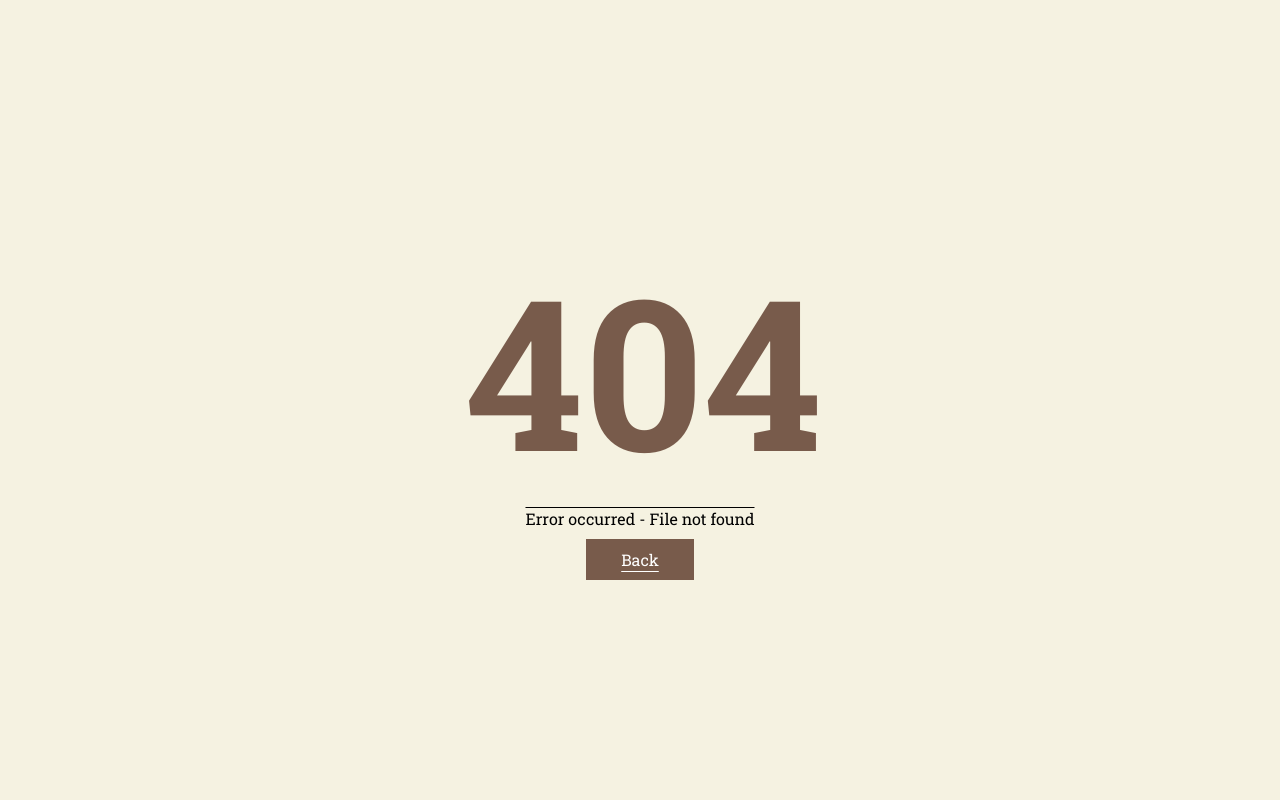
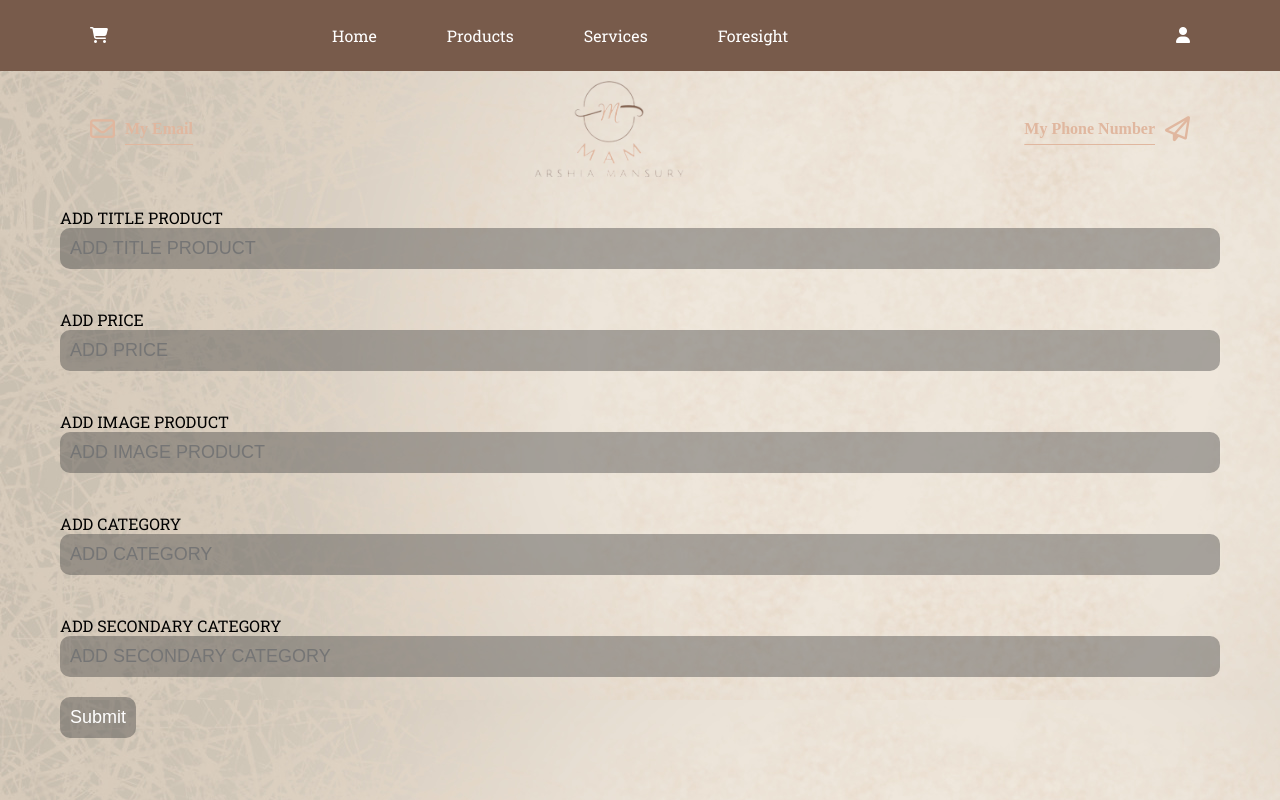
Before and after one commit to ArshiarshiA/RWD-SPA-WEB-withReact, a React (Create React App) app in the folder main/: page /addProduct in a window 1280 px wide. Shown: the top 800 px of the page. Built offline with nearby package versions, Linux system fonts and the light colour scheme; a web font is replaced by a local one.

Commit message:
add product page

```diff
--- a/main/package.json
+++ b/main/package.json
@@ -6,6 +6,7 @@
     "@testing-library/jest-dom": "^5.17.0",
     "@testing-library/react": "^13.4.0",
     "@testing-library/user-event": "^13.5.0",
+    "axios": "^1.7.3",
     "json-server": "^1.0.0-beta.1",
     "react": "^18.3.1",
     "react-dom": "^18.3.1",
--- a/main/src/components/Header/Nav/Nav.js
+++ b/main/src/components/Header/Nav/Nav.js
@@ -10,7 +10,8 @@ export default function Nav() {
             { title: 'Home', to: '/', id: 1 },
             { title: 'Products', to: '/products', id: 2 },
             { title: 'Services', to: '/services', id: 3 },
-            { title: 'Foresight', to: '/foresight', id: 4 }
+            { title: 'Foresight', to: '/foresight', id: 4 },
+            { title: 'Add Product' , to: '/addProduct', id: 5}
         ]
     )
 
--- a/main/src/data.json
+++ b/main/src/data.json
@@ -1,7 +1,7 @@
 {
-    "products" : [
+  "products": [
     {
-            "id": 1,
+      "id": "1",
       "name": "Leather Watch",
       "price": "$120",
       "category": "leather products",
@@ -9,7 +9,7 @@
       "img": "https://png.pngtree.com/png-clipart/20231002/original/pngtree-wristwatch-analog-classic-brown-leather-strap-watch-png-image_13065477.png"
     },
     {
-            "id": 2,
+      "id": "2",
       "name": "Leather Bag",
       "price": "$350",
       "category": "leather products",
@@ -17,7 +17,7 @@
       "img": "https://www.pngall.com/wp-content/uploads/4/Brown-Leather-Bag-PNG-Clipart.png"
     },
     {
-            "id": 3,
+      "id": "3",
       "name": "Leather Shoes",
       "price": "$580",
       "category": "leather products",
@@ -25,7 +25,7 @@
       "img": "https://parspng.com/wp-content/uploads/2023/02/shoespng.parspng.com-4-600x600.png"
     },
     {
-            "id": 4,
+      "id": "4",
       "name": "Leather gloves",
       "price": "$230",
       "category": "leather products",
@@ -33,7 +33,7 @@
       "img": "https://pngimg.com/uploads/gloves/gloves_PNG8319.png"
     },
     {
-            "id": 5,
+      "id": "5",
       "name": "Leather coat",
       "price": "$799",
       "category": "leather products",
@@ -41,7 +41,7 @@
       "img": "https://png.pngtree.com/png-clipart/20231008/ourmid/pngtree-leather-jacket-transparent-background-png-image_10197263.png"
     },
     {
-            "id": 6,
+      "id": "6",
       "name": "Benken watch with leather strap",
       "price": "$30",
       "category": "leather products",
@@ -49,12 +49,19 @@
       "img": "https://parspng.com/wp-content/uploads/2023/06/watchpng.parspng.com-6-600x600.png"
     },
     {
-            "id": 7,
+      "id": "7",
       "name": "Leather belt",
       "price": "$30",
       "category": "leather products",
       "secCategory": "belt",
       "img": "https://pngimg.com/uploads/belt/belt_PNG9570.png"
+    },
+    {
+      "id": "21db",
+      "name": "Black leather shoe",
+      "img": "https://parspng.com/wp-content/uploads/2023/02/shoespng.parspng.com-3-600x600.png",
+      "price": "$250",
+      "category": "shoe"
     }
   ]
 }
--- /dev/null
+++ b/main/src/pages/AddProduct/AddProduct.css
@@ -0,0 +1,26 @@
+.form-container{
+    max-width: 1200px;
+    margin: auto;
+}
+.input-section{
+    display: flex;
+    flex-direction: column;
+    padding: 20px;
+}
+.input-section input , input[type = 'submit']{
+    font-size: 18px;
+    padding: 10px;
+    border: none;
+    outline: none;
+    background-color: rgba(63, 63, 63, 0.411);
+    color: white;
+    border-radius: 10px;
+    transition: all .3s;
+}
+.input-section input:hover{
+    border-radius: 0;
+}
+input[type = 'submit']{
+    margin: 0 20px;
+    cursor: pointer;
+}
--- /dev/null
+++ b/main/src/pages/AddProduct/AddProduct.js
@@ -0,0 +1,55 @@
+import { useState } from "react";
+import Footer from "../../components/Footer/Footer";
+import Nav from "../../components/Header/Nav/Nav";
+import './AddProduct.css'
+import axios from "axios";
+
+export default function AddProduct(){
+
+    let [objData , setObjData] = useState({})
+
+    const putDataHandler = (e , propertyName) => {
+        setObjData({...objData , [propertyName] : e.target.value})
+    }
+
+    const postHandler = () => {
+        axios
+        .post('http://localhost:5000/products' , objData)
+    }
+
+    return(
+        <>
+        <Nav />
+
+        <section>
+            <div className="form-container">
+                <form action="http://localhost:5000/products" method="get">
+                <div className="input-section">
+                    <label>ADD TITLE PRODUCT</label>
+                    <input onChange={(e) => putDataHandler(e , 'name')} type="text" placeholder="ADD TITLE PRODUCT" />
+                </div>
+                <div className="input-section">
+                    <label>ADD PRICE</label>
+                    <input onChange={(e) => putDataHandler(e , 'price')} type="text" placeholder="ADD PRICE" />
+                </div>
+                <div className="input-section">
+                    <label>ADD IMAGE PRODUCT</label>
+                    <input onChange={(e) => putDataHandler(e , 'img')} type="text" placeholder="ADD IMAGE PRODUCT" />
+                </div>
+                <div className="input-section">
+                    <label>ADD CATEGORY</label>
+                    <input onChange={(e) => putDataHandler(e , 'category')} type="text" placeholder="ADD CATEGORY" />
+                </div>
+                <div className="input-section">
+                    <label>ADD SECONDARY CATEGORY</label>
+                    <input onChange={(e) => putDataHandler(e , 'secCategory')} type="text" placeholder="ADD SECONDARY CATEGORY" />
+                </div>
+                <input onClick={postHandler} type="submit" />
+                </form>
+            </div>
+        </section>
+
+        <Footer />
+        </>
+    )
+}
--- a/main/src/pages/Pricing/Price.js
+++ b/main/src/pages/Pricing/Price.js
@@ -1,14 +1,24 @@
-import { useParams } from "react-router-dom";
+import { useBlocker, useParams } from "react-router-dom";
 import Footer from "../../components/Footer/Footer";
 import Nav from "../../components/Header/Nav/Nav";
-import productData from "../../data";
 import './Price.css'
+import { useEffect, useState } from "react";
+import axios from "axios";
 
 export default function Price() {
 
-    let { id } = useParams()
-    let dataItem = productData.find( dataBlock => dataBlock.id == id )
-    let {name , price , img , category , secCategory} = dataItem;
+    let { UrlId } = useParams();
+    let [resData , setResData] = useState([])
+
+    useEffect(() => {
+        axios
+        .get('http://localhost:5000/products')
+        .then( response => setResData(response.data))
+    } , [])
+
+
+    let dataItem = resData.find( dataObject => dataObject.id === UrlId)
+    console.log(dataItem);
 
     return (
         <>
@@ -17,16 +27,16 @@ export default function Price() {
                 <div className="item-product">
                     <div className="item-product-content">
                         <div className="icon-container">
-                            <h1>{name}</h1>
+                            {/* <h1>{name}</h1> */}
                             <i className="fas fa-shopping-bag"></i>
                         </div>
                         <div className="icon-container">
-                            <p>{`${category} , ${secCategory}`}</p>
+                            {/* <p>{`${category} , ${secCategory}`}</p> */}
                             <i className="fas fa-tags"></i>
                         </div>
-                        <img src={img} alt="" />
+                        {/* <img src={img} alt="" /> */}
                         <div className="icon-container">
-                            <p>Price : {price}</p>
+                            {/* <p>Price : {price}</p> */}
                             <button>Add to cart</button>
                         </div>
                     </div>
--- a/main/src/pages/Products/Products.js
+++ b/main/src/pages/Products/Products.js
@@ -2,12 +2,19 @@ import Header from '../../components/Header/Nav/Nav';
 import Footer from '../../components/Footer/Footer'
 import Card from '../../components/Card/Card';
 import data from '../../data'
-import { useState } from 'react';
+import { useEffect, useState } from 'react';
+import axios from 'axios'
 import './Products.css'
 
 export default function Product() {
 
-    let [itemData, setData] = useState(data)
+    let [itemData, setData] = useState([])
+    useEffect( () => {
+        axios
+            .get('http://localhost:5000/products')
+            .then( response => setData(response.data))
+    } , [])
+
 
     return (
         <>
--- a/main/src/routes.js
+++ b/main/src/routes.js
@@ -2,15 +2,17 @@ import Home from "./pages/Home/Home";
 import Product from "./pages/Products/Products";
 import Service from "./pages/Services/service";
 import Foresight from "./pages/Foresight/Foresight";
+import Price from "./pages/Pricing/Price";
+import AddProduct from "./pages/AddProduct/AddProduct";
 import Er404 from "./components/notFound/er404";
-import Price from "./pages/Pricing/Price";
 
 let allRoutes = [
     { path: '/', element: <Home /> },
-    { path: "/products", element: <Product /> },
+    { path: '/products', element: <Product /> },
     { path: '/services', element: <Service /> },
     { path: '/foresight', element: <Foresight /> },
     { path: '/pricing/:id', element: <Price /> },
+    { path: '/addProduct', element: <AddProduct /> },
     { path: '*', element: <Er404 /> }
 ]
 
```
Also changed, not shown: 1 other file (tests, documents, lock files or other folders). Lines whose indentation alone changed are shown as unchanged.
